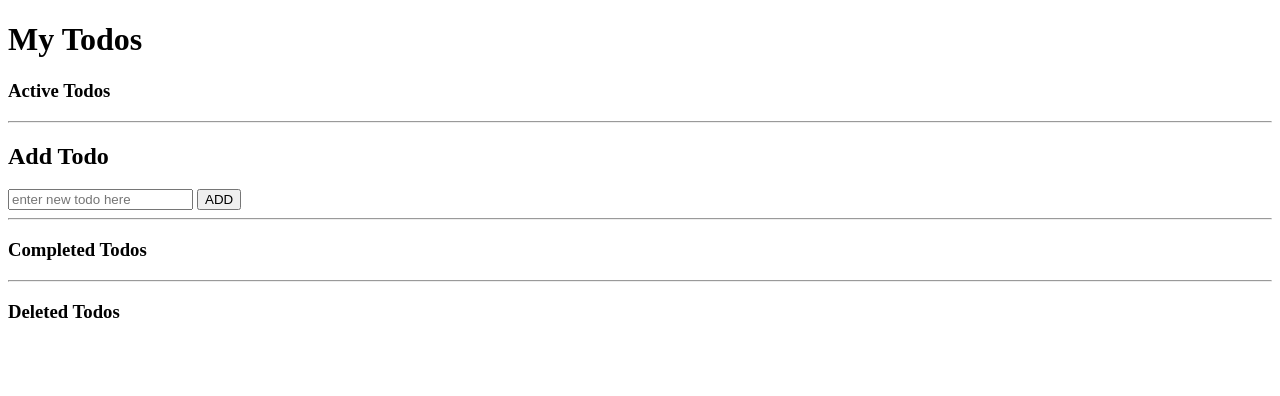
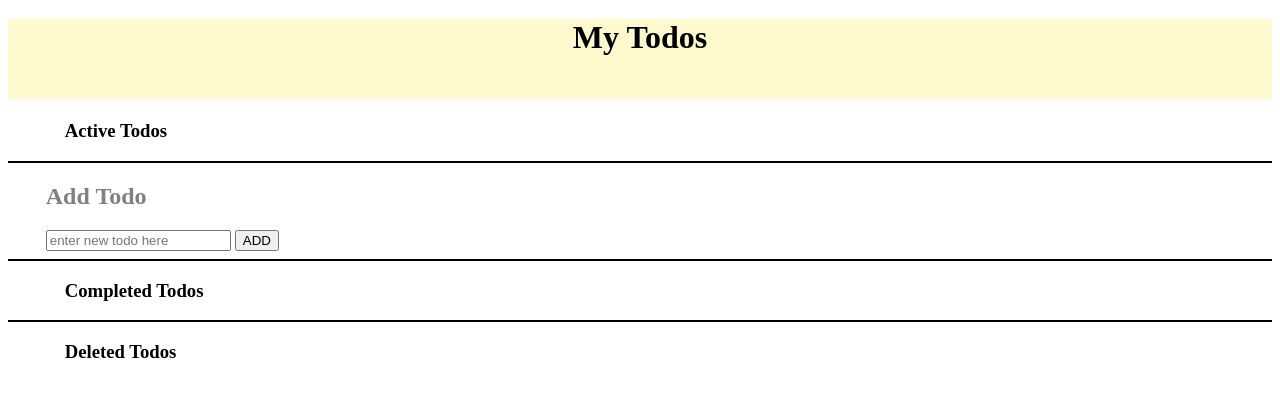
Before and after one commit to goaladitya/todo-list, a website: page public/index.html in a window 1280 px wide. Drawn offline with Linux system fonts and the light colour scheme; no server answers.

Commit message:
Update index.html

```diff
--- a/public/index.html
+++ b/public/index.html
@@ -6,18 +6,18 @@
     <link rel="stylesheet" type="text/css" href="/styles.css"/>
 </head>
 <body>
-<h1>My Todos</h1>
-<h3>Active Todos</h3>
+<h1 class="heading1">My Todos</h1>
+<h3 class="todo_header">Active Todos</h3>
 <div id="active_todo_list_div"></div>
-<hr>
-<h2>Add Todo</h2>
-<input type="text" id="new_todo_input" placeholder="enter new todo here"/>
+<hr class="horizontal_line">
+<h2 class="add_todo_css">Add Todo</h2>
+<input type="text" id="new_todo_input" placeholder="enter new todo here" class="new_todo_input_css"/>
 <input type="button" value="ADD" onclick="addTodoAJAX()"/>
-<hr>
-<h3>Completed Todos</h3>
+<hr class="horizontal_line">
+<h3 class="todo_header">Completed Todos</h3>
 <div id="completed_todo_list_div"></div>
-<hr>
-<h3>Deleted Todos</h3>
+<hr class="horizontal_line">
+<h3 class="todo_header">Deleted Todos</h3>
 <div id="deleted_todo_list_div"></div>
 <script src="/script.js" type="text/javascript"></script>
 </body>
```
